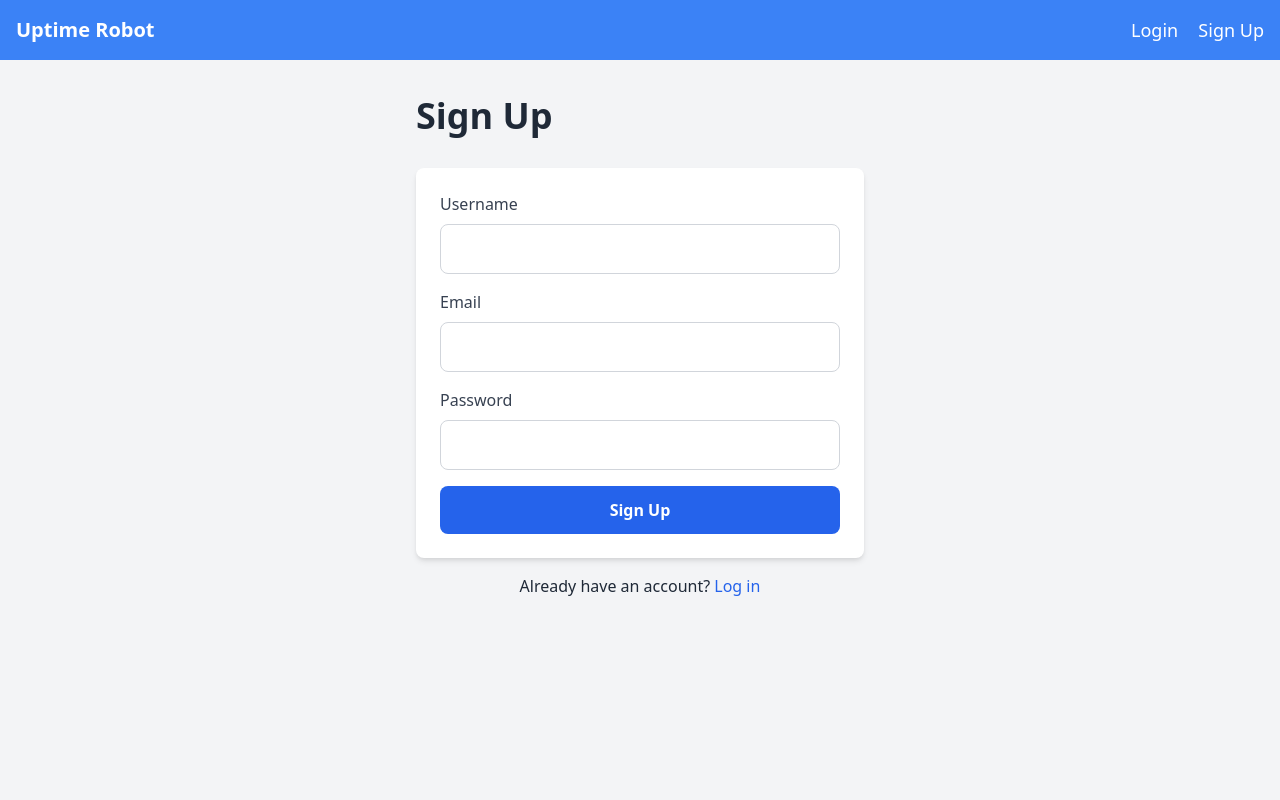
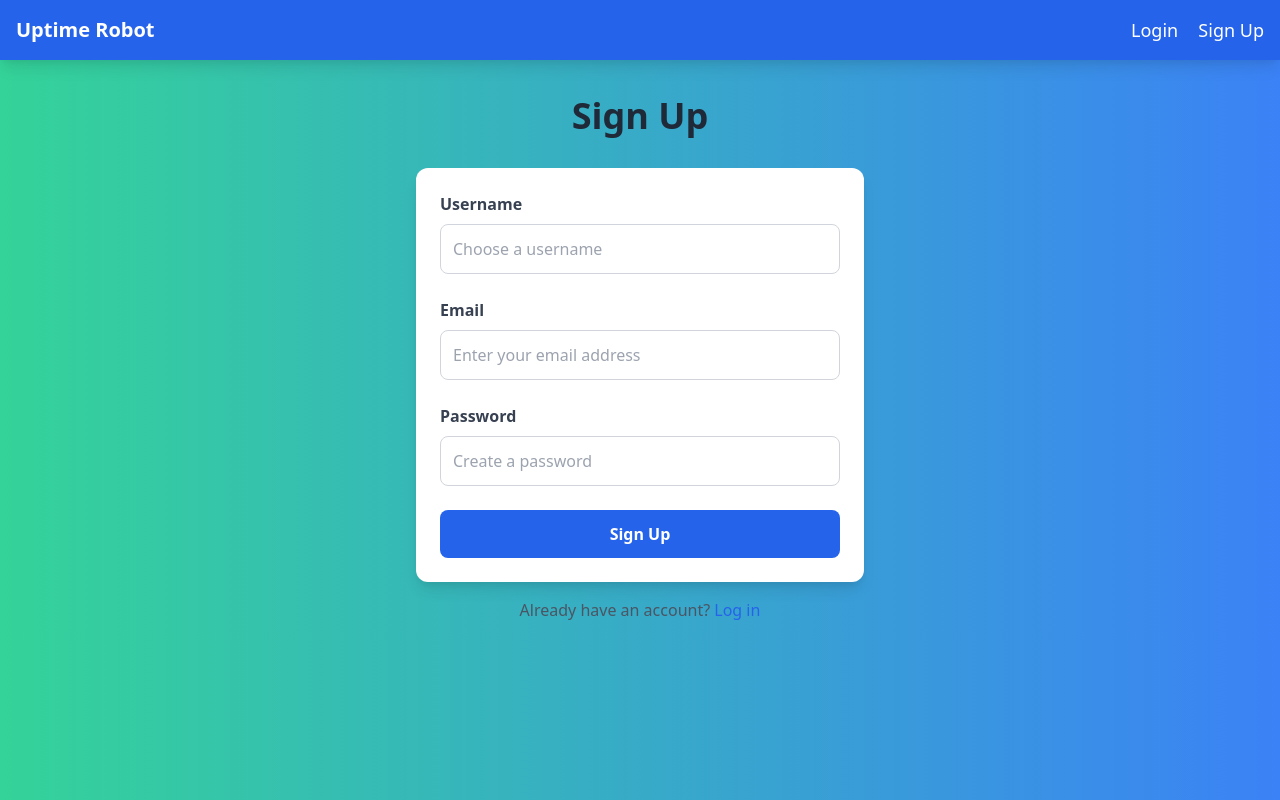
Before and after one commit to DakshRocks21/Uptime-Robot, a Flask app: page /signup in a window 1280 px wide. Run offline with Flask 3, Linux system fonts and the light colour scheme; some libraries are stand-ins or nearby versions.

Commit message:
UI is now better... Flash messages appear at the bottom corner now

```diff
--- a/templates/base.html
+++ b/templates/base.html
@@ -6,52 +6,105 @@
     <meta name="viewport" content="width=device-width, initial-scale=1.0">
     <title>{% block title %}Uptime Robot{% endblock %}</title>
     <link href="https://cdn.jsdelivr.net/npm/tailwindcss@2.0.2/dist/tailwind.min.css" rel="stylesheet">
-    <script>
-        function toggleDropdown() {
-            var dropdown = document.getElementById('profile-dropdown');
-            dropdown.classList.toggle('hidden');
+    <style>
+        .flash-message {
+            position: fixed;
+            bottom: 20px;
+            right: 20px;
+            min-width: 250px;
+            z-index: 1000;
+            opacity: 0;
+            animation: fadeInUp 0.5s ease-out forwards, fadeOut 0.5s ease-in 4.5s forwards;
         }
-    </script>
+
+        @keyframes fadeInUp {
+            from {
+                opacity: 0;
+                transform: translateY(100%);
+            }
+
+            to {
+                opacity: 1;
+                transform: translateY(0);
+            }
+        }
+
+        @keyframes fadeOut {
+            from {
+                opacity: 1;
+            }
+
+            to {
+                opacity: 0;
+            }
+        }
+    </style>
 </head>
 
-<body class="bg-gray-100 text-gray-800">
-    <nav class="bg-blue-500 p-4">
+<body class="bg-gradient-to-r from-green-400 to-blue-500 text-gray-800">
+    <nav class="bg-blue-600 p-4 fixed top-0 left-0 w-full z-50 shadow-lg">
         <div class="container mx-auto flex justify-between items-center">
             <div>
-                <a href="{{ url_for('dashboard') }}" class="text-white text-xl font-bold mr-4">Uptime Robot</a>
+                <a href="{{ url_for('dashboard') }}"
+                    class="text-white text-xl font-bold mr-4 hover:text-gray-300">Uptime Robot</a>
                 {% if current_user.is_authenticated %}
-                <a href="{{ url_for('events') }}" class="text-white text-lg mr-4">Event Viewer</a>
-
+                <a href="{{ url_for('events') }}" class="text-white text-lg mr-4 hover:text-gray-300">Event Viewer</a>
                 {% endif %}
             </div>
             <div class="relative">
                 {% if current_user.is_authenticated %}
-                <button onclick="toggleDropdown()" class="text-white text-lg">{{ current_user.username }} ▼</button>
+                <button onclick="toggleDropdown('profile-dropdown')" class="text-white text-lg hover:text-gray-300">{{
+                    current_user.username }} ▼</button>
                 <div id="profile-dropdown" class="absolute right-0 mt-2 py-2 w-48 bg-white rounded-lg shadow-xl hidden">
                     <a href="{{ url_for('settings') }}"
-                        class="block px-4 py-2 text-gray-800 hover:bg-blue-500 hover:text-white">Settings</a>
+                        class="block px-4 py-2 text-gray-800 hover:bg-blue-600 hover:text-white">Settings</a>
                     <a href="{{ url_for('logout') }}"
-                        class="block px-4 py-2 text-gray-800 hover:bg-blue-500 hover:text-white">Logout</a>
+                        class="block px-4 py-2 text-gray-800 hover:bg-blue-600 hover:text-white">Logout</a>
                 </div>
                 {% else %}
-                <a href="{{ url_for('login') }}" class="text-white text-lg mr-4">Login</a>
-                <a href="{{ url_for('signup') }}" class="text-white text-lg">Sign Up</a>
+                <a href="{{ url_for('login') }}" class="text-white text-lg mr-4 hover:text-gray-300">Login</a>
+                <a href="{{ url_for('signup') }}" class="text-white text-lg hover:text-gray-300">Sign Up</a>
                 {% endif %}
             </div>
         </div>
     </nav>
-    <div class="container mx-auto p-4">
-        {% with messages = get_flashed_messages(with_categories=true) %}
-        {% if messages %}
-        <div class="mb-4">
-            {% for category, message in messages %}
-            <div class="alert alert-{{ category }}">{{ message }}</div>
-            {% endfor %}
+
+    <div class="container mx-auto p-4 mt-15">
+        <div class="mt-20">
+            {% block content %}{% endblock %}
         </div>
-        {% endif %}
-        {% endwith %}
-        {% block content %}{% endblock %}
     </div>
+
+    {% with messages = get_flashed_messages(with_categories=true) %}
+    {% if messages %}
+    <div class="fixed bottom-0 right-0 p-4 space-y-2">
+        {% for category, message in messages %}
+        <div
+            class="flash-message bg-white text-gray-800 p-4 rounded-lg shadow-lg border-l-4 border-{{ 'green-500' if category == 'success' else 'red-500' }}">
+            {{ message }}
+        </div>
+        {% endfor %}
+    </div>
+    {% endif %}
+    {% endwith %}
+
+    <script>
+        function toggleDropdown(dropdownId) {
+            var dropdown = document.getElementById(dropdownId);
+            dropdown.classList.toggle('hidden');
+        }
+
+        // JavaScript to auto-remove flash messages after a few seconds
+        setTimeout(() => {
+            const flashMessages = document.querySelectorAll('.flash-message');
+            flashMessages.forEach(message => {
+                message.style.opacity = '0';
+                setTimeout(() => {
+                    message.remove();
+                }, 500);  // Match this to the fadeOut animation duration
+            });
+        }, 5000);  // Time before the message starts disappearing
+    </script>
 </body>
 
 </html>
--- a/templates/signup.html
+++ b/templates/signup.html
@@ -2,24 +2,32 @@
 
 {% block content %}
 <div class="mx-auto mt-5 max-w-md">
-    <h1 class="text-4xl font-bold mb-8 text-gray-800">Sign Up</h1>
-    <form action="{{ url_for('signup') }}" method="POST" class="p-6 bg-white shadow-md rounded-lg">
-        <div class="mb-4">
-            <label class="block text-gray-700 font-medium mb-2">Username</label>
-            <input type="text" name="username" class="w-full p-3 border border-gray-300 rounded-lg" required>
+    <h1 class="text-4xl font-bold mb-8 text-gray-800 text-center">Sign Up</h1>
+    <form action="{{ url_for('signup') }}" method="POST" class="p-6 bg-white shadow-lg rounded-xl">
+        <div class="mb-6">
+            <label class="block text-gray-700 font-semibold mb-2" for="username">Username</label>
+            <input type="text" id="username" name="username"
+                class="w-full p-3 border border-gray-300 rounded-lg focus:ring-2 focus:ring-blue-500 focus:border-transparent"
+                placeholder="Choose a username" required>
         </div>
-        <div class="mb-4">
-            <label class="block text-gray-700 font-medium mb-2">Email</label>
-            <input type="email" name="email" class="w-full p-3 border border-gray-300 rounded-lg" required>
+        <div class="mb-6">
+            <label class="block text-gray-700 font-semibold mb-2" for="email">Email</label>
+            <input type="email" id="email" name="email"
+                class="w-full p-3 border border-gray-300 rounded-lg focus:ring-2 focus:ring-blue-500 focus:border-transparent"
+                placeholder="Enter your email address" required>
         </div>
-        <div class="mb-4">
-            <label class="block text-gray-700 font-medium mb-2">Password</label>
-            <input type="password" name="password" class="w-full p-3 border border-gray-300 rounded-lg" required>
+        <div class="mb-6">
+            <label class="block text-gray-700 font-semibold mb-2" for="password">Password</label>
+            <input type="password" id="password" name="password"
+                class="w-full p-3 border border-gray-300 rounded-lg focus:ring-2 focus:ring-blue-500 focus:border-transparent"
+                placeholder="Create a password" required>
         </div>
-        <button type="submit" class="w-full bg-blue-600 text-white font-semibold py-3 rounded-lg">Sign Up</button>
+        <button type="submit"
+            class="w-full bg-blue-600 text-white font-semibold py-3 rounded-lg hover:bg-blue-700 transition duration-300 ease-in-out">Sign
+            Up</button>
     </form>
-    <p class="mt-4 text-center">
-        Already have an account? <a href="{{ url_for('login') }}" class="text-blue-600">Log in</a>
+    <p class="mt-4 text-center text-gray-600">
+        Already have an account? <a href="{{ url_for('login') }}" class="text-blue-600 hover:text-blue-800">Log in</a>
     </p>
 </div>
 {% endblock %}
```
Also changed, not shown: templates/index.html (+10 -8 lines), templates/login.html (+17 -11 lines).
